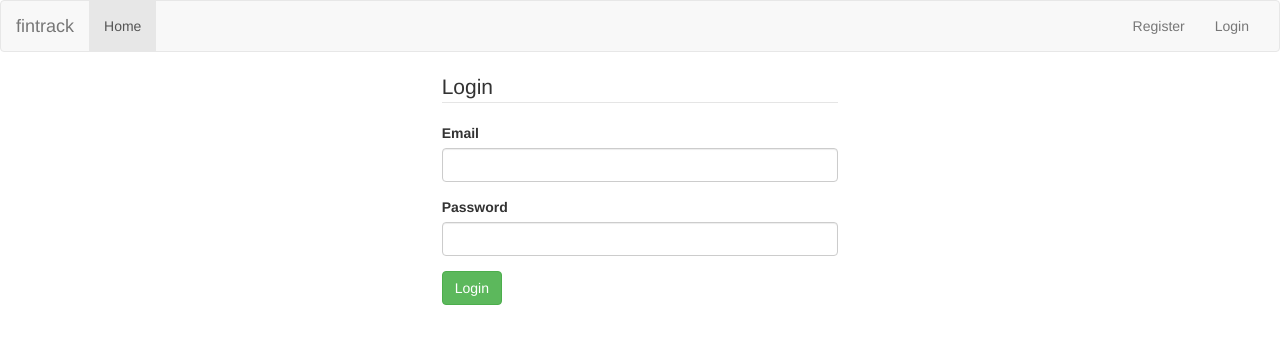
After one commit to heinrichgh/fintrack, a Flask app: page /login in a window 1280 px wide. The commit adds this page. Shown: the top 344 px of the page. Run offline with Flask 2, Linux system fonts and the light colour scheme; some libraries are stand-ins or nearby versions.

Commit message:
Register and Login up and running

```diff
--- a/app/__init__.py
+++ b/app/__init__.py
@@ -1,9 +1,14 @@
 __author__ = 'heinrich'
 from flask import Flask
 from flask.ext.sqlalchemy import SQLAlchemy
+from flask.ext.login import LoginManager
 
 app = Flask(__name__)
 app.config.from_object('config')
 db = SQLAlchemy(app)
 
+lm = LoginManager()
+lm.init_app(app)
+lm.login_view = 'login'
+
 from app import views, models
--- a/app/forms.py
+++ b/app/forms.py
@@ -1,12 +1,17 @@
 __author__ = 'heinrich'
 from flask.ext.wtf import Form
 from wtforms import StringField, PasswordField
-from wtforms.validators import DataRequired, EqualTo
+from wtforms.validators import DataRequired, EqualTo, Email
 
 
 class RegisterForm(Form):
-    email = StringField('Email', validators=[DataRequired()])
+    email = StringField('Email', validators=[DataRequired(), Email()])
     password = PasswordField('Password', validators=[DataRequired()])
     passwordConfirm = PasswordField('Confirm Password', validators=[DataRequired(), EqualTo('password', 'Passwords did not match')])
     name = StringField('Name', validators=[DataRequired()])
     surname = StringField('Surname')
+
+
+class LoginForm(Form):
+    email = StringField('Email', validators=[DataRequired(), Email()])
+    password = PasswordField('Password', validators=[DataRequired()])
--- a/app/templates/base/base.html
+++ b/app/templates/base/base.html
@@ -36,10 +36,17 @@
             <ul class="nav navbar-nav">
                 <li class="active"><a href="{{ url_for('index') }}">Home<span class="sr-only">home</span></a></li>
             </ul>
-            <ul class="nav navbar-nav navbar-right">
+            {% if g.user.is_authenticated() %}
+                <p class="navbar-text">Hi, {{ g.user.sName }}</p>
+                <ul class="nav navbar-nav navbar-right">
+                    <li><a href="/logout">Logout</a></li>
+                </ul>
+            {% else %}
+                <ul class="nav navbar-nav navbar-right">
                     <li><a href="/register">Register</a></li>
-                    <li><a href="">Login</a></li>
-            </ul>
+                    <li><a href="/login">Login</a></li>
+                </ul>
+            {% endif %}
         </div><!-- /.navbar-collapse -->
     </div><!-- /.container-fluid -->
 </nav>
--- /dev/null
+++ b/app/templates/login.html
@@ -0,0 +1,28 @@
+{% extends "base/base.html" %}
+{% block content %}
+    <div class="row">
+        <div class="col-md-offset-4 col-md-4">
+            <fieldset>
+                <legend>Login</legend>
+                <form action="" method="post" name="register">
+                    {{ form.hidden_tag() }}
+                    <div class="form-group {% if form.email.errors|length %}has-error{% elif form.is_submitted() %}has-success{% endif %}">
+                        {{ form.email.label(class="control-label") }}
+                        {{ form.email(size=32, class="form-control") }}
+                        {%  for error in form.email.errors %}
+                            <span class="help-block">{{ error }}</span>
+                        {% endfor %}
+                    </div>
+                    <div class="form-group {% if form.password.errors|length %}has-error{% elif form.is_submitted() %}has-success{% endif %}">
+                        {{ form.password.label(class="control-label") }}
+                        {{ form.password(size=32, class="form-control") }}
+                        {%  for error in form.password.errors %}
+                            <span class="help-block">{{ error }}</span>
+                        {% endfor %}
+                    </div>
+                    <button class="btn btn-success" type="submit">Login</button>
+                </form>
+            </fieldset>
+        </div>
+    </div>
+{% endblock %}
--- a/app/views.py
+++ b/app/views.py
@@ -1,7 +1,9 @@
 __author__ = 'heinrich'
-from flask import render_template, flash
-from app import app, db
-from .forms import RegisterForm
+from flask import render_template, flash, g, redirect, url_for
+from app import app, db, lm
+from flask.ext.login import login_user, logout_user, current_user, login_required
+from .forms import RegisterForm, LoginForm
+from .models import User
 
 
 @app.route('/')
@@ -10,9 +12,43 @@ def index():
     return render_template('index.html', title='Home')
 
 
+@app.route('/login', methods=['GET', 'POST'])
+def login():
+    form = LoginForm()
+    if form.validate_on_submit():
+        user = User.query.filter_by(sEmail=form.email.data).first()
+        if user is not None and user.check_password(form.password.data):
+            g.user = user
+            login_user(g.user)
+            return redirect(url_for('index'))
+    return render_template('login.html', title='Login', form=form)
+
+
 @app.route('/register', methods=['GET', 'POST'])
 def register():
+    if g.user.is_authenticated():
+        redirect(url_for('index'))
     form = RegisterForm()
     if form.validate_on_submit():
-        flash('Valid form')
+        g.user = User(form.email.data, form.password.data, form.name.data, form.surname.data)
+        db.session.add(g.user)
+        db.session.commit()
+        login_user(g.user)
+        return redirect(url_for('index'))
     return render_template('register.html', title='Register', form=form)
+
+
+@app.route('/logout')
+@login_required
+def logout():
+    logout_user()
+    return redirect(url_for('index'))
+
+@app.before_request
+def before_request():
+    g.user = current_user
+
+
+@lm.user_loader
+def load_user(user_id):
+    return User.query.get(int(user_id))
```
Also changed, not shown: app/models.py (+18 -2 lines), app/templates/login/login.html (deleted, +0 -10 lines), app/templates/register.html (+8 -5 lines).
